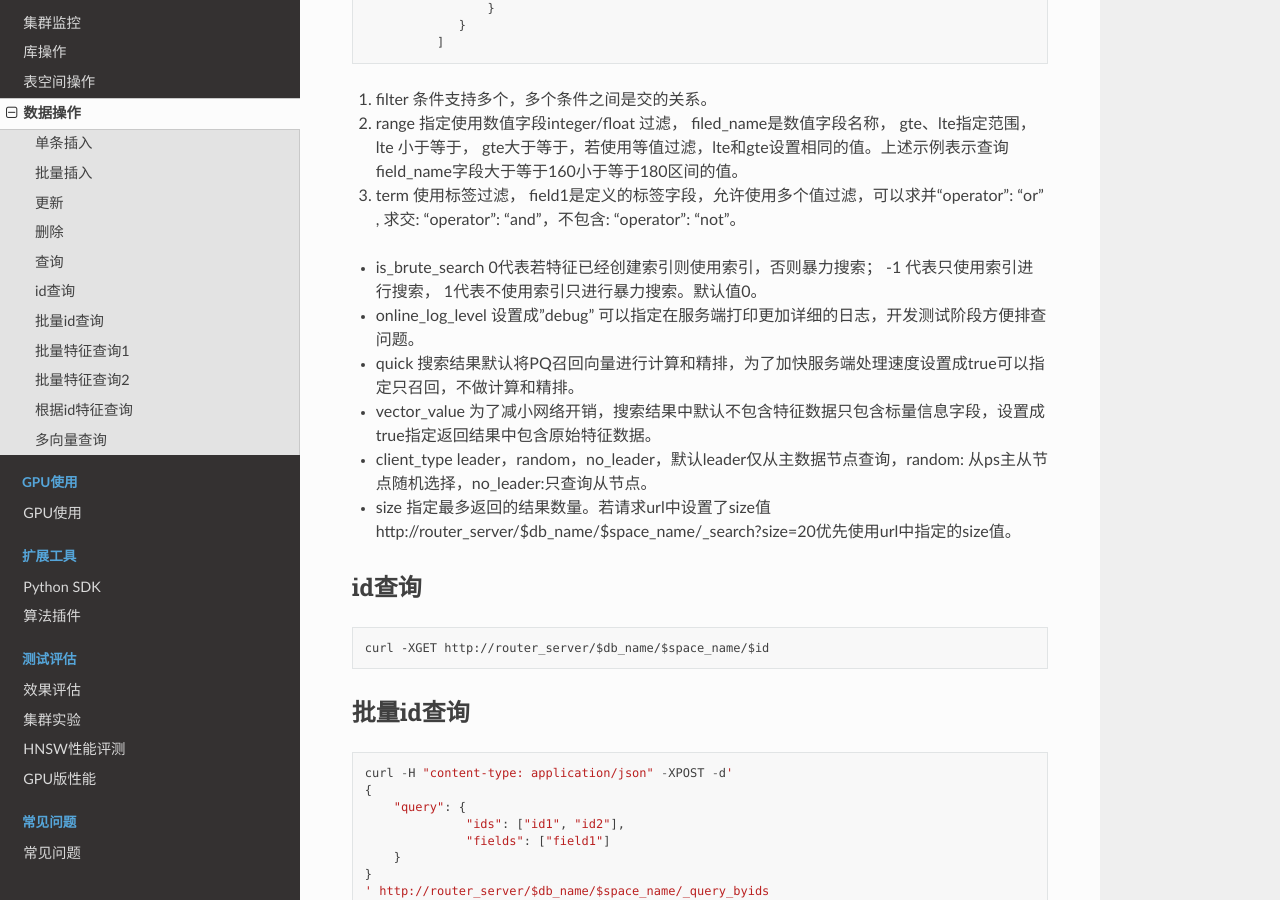
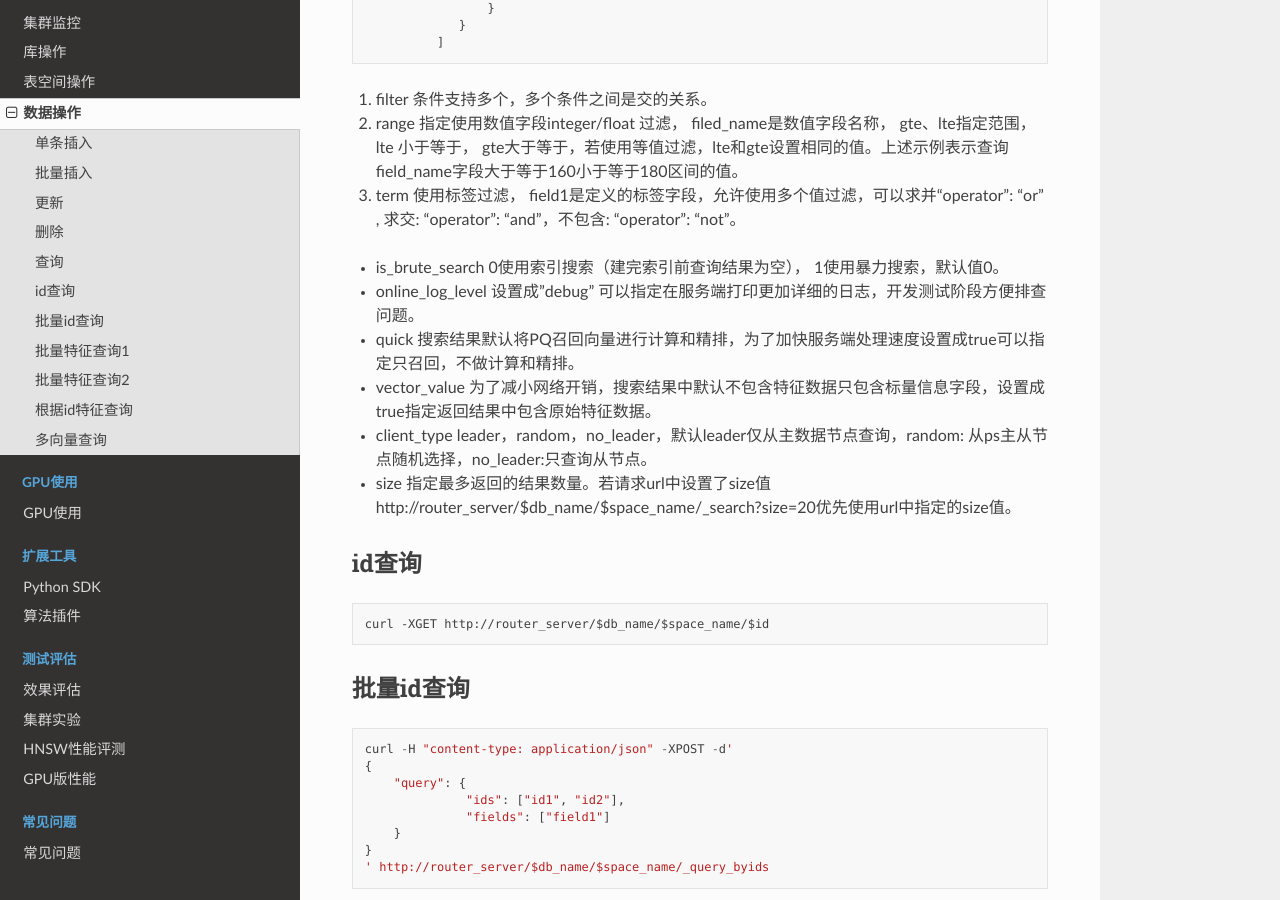
Before and after one commit to nizyun/vs_cn, a Sphinx documentation site: the page built from docs/source/use_op/op_doc.rst, in a window 1280 px wide and 900 px high, scrolled down 5887 px. Built offline with Sphinx 7.4.7 and the Read the Docs theme 2.0.0, drawn with Linux system fonts in a browser that asks for light colours; pages that are not in the unit, such as notebooks, are missing from menus.

Commit message:
Update op_doc.rst

```diff
--- a/docs/source/use_op/op_doc.rst
+++ b/docs/source/use_op/op_doc.rst
@@ -306,7 +306,7 @@ FLAT:
 
 (3) term 使用标签过滤， field1是定义的标签字段，允许使用多个值过滤，可以求并“operator”: “or” , 求交: “operator”: “and”，不包含: "operator": "not"。
 
-- is_brute_search 0代表若特征已经创建索引则使用索引，否则暴力搜索； -1 代表只使用索引进行搜索， 1代表不使用索引只进行暴力搜索。默认值0。
+- is_brute_search 0使用索引搜索（建完索引前查询结果为空）， 1使用暴力搜索，默认值0。
 
 - online_log_level 设置成”debug” 可以指定在服务端打印更加详细的日志，开发测试阶段方便排查问题。
 
```
